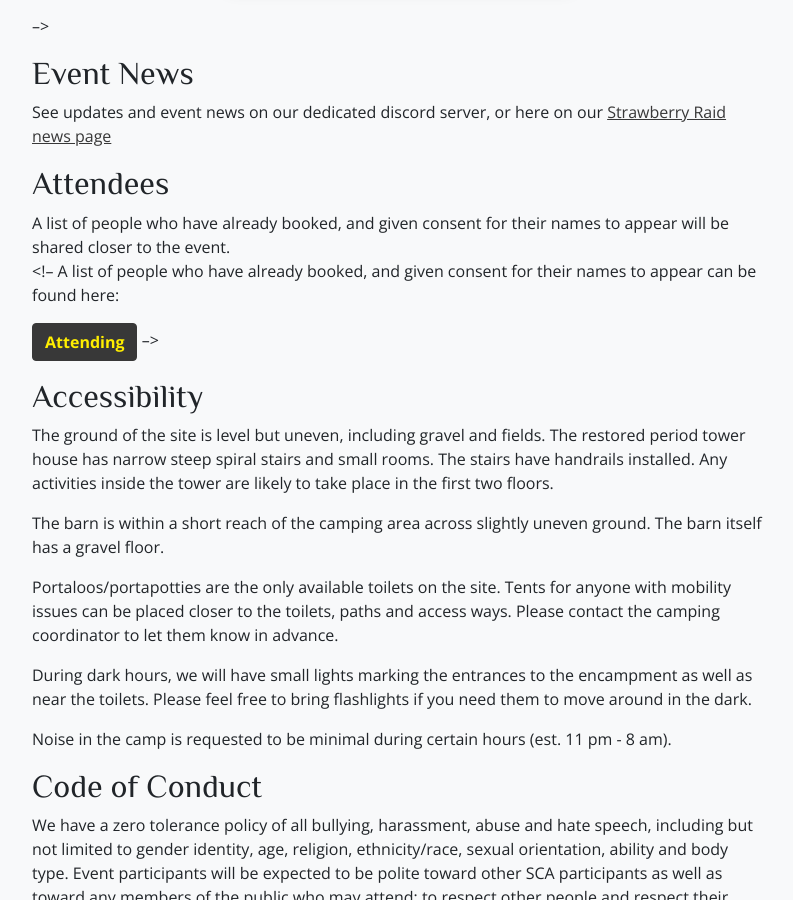
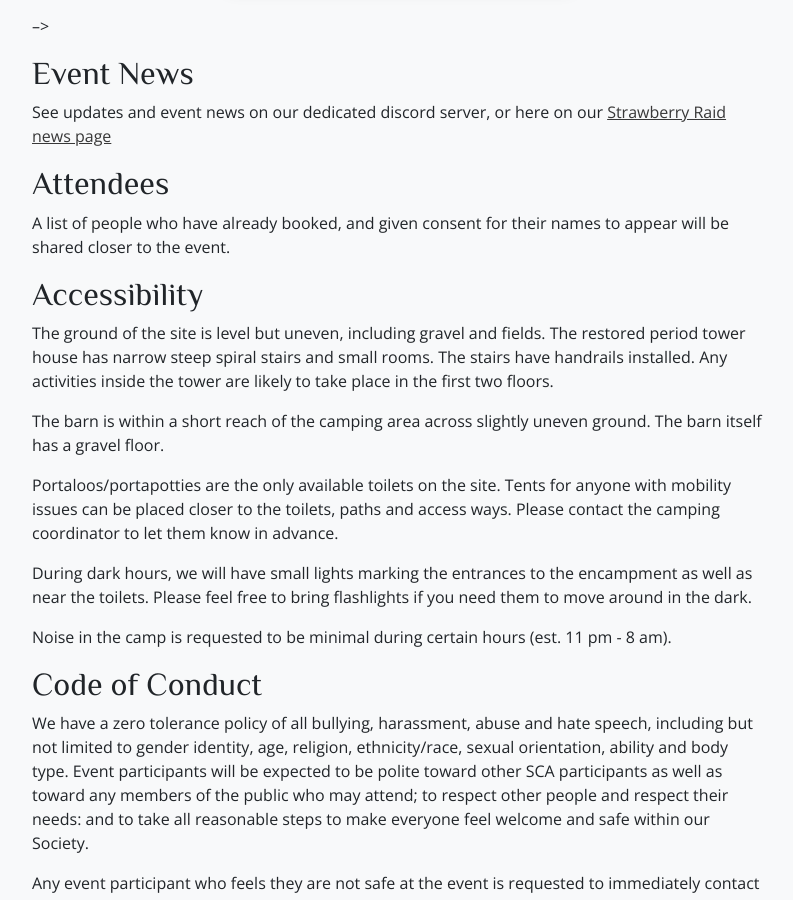
Before and after one commit to drachenwald/dun-in-mara, a Jekyll site: the page built from events/2027/strawberry-raid-vi/index.md, in a window 1280 px wide and 900 px high, scrolled down 1283 px. Shown: the whole window, without its empty margins (50-843 px from the left). Built offline with Jekyll 4.4.1, drawn with Linux system fonts in a browser that asks for light colours; comment, search, counter and statistics services are not loaded.

Commit message:
additional cleanup of SR 6 index

```diff
--- a/events/2027/strawberry-raid-vi/index.md
+++ b/events/2027/strawberry-raid-vi/index.md
@@ -12,9 +12,7 @@
 
 We will enjoy a range of medieval activities from the arts, crafts and camp cookery to the martial pursuits of armoured combat, fencing and archery. Beginners and experienced practitioners are welcome across the board.
 
- <!-- <div class="text-center m-4">
-  <a class="btn btn-warning shadow m-2 w-50" href="https://fienta.com/duninmara-strawberryraid-v"><i class="fas fa-ticket-alt me-1 m"></i> Book here</a><br />
-</div>  -->
+
 
 ## Contents
 
@@ -68,9 +66,7 @@
 
 ## Attendees
 A list of people who have already booked, and given consent for their names to appear will be shared closer to the event.
-<!-- A list of people who have already booked, and given consent for their names to appear can be found here:
 
-<a href="attending/" class="btn btn-primary">Attending</a>  -->
 
 <a name="accessibility"></a>
 ## Accessibility
@@ -135,7 +131,7 @@
 
 Sigginstown Castle is owned by SCA members who very generously open their home for us. Please respect their generosity, their home and their neighbours at all times. Any requests from the site owners must be complied with immediately. Smoking is forbidden indoors including inside the barn.
 
-<!--<a href="camping/" class="btn btn-primary">Camping</a> <a href="food/" class="btn btn-primary">Food & Other Supplies</a> <a href="https://www.sigginstowncastle.com/category/all-products" class="btn btn-primary">Food Plan</a> -->
+
 
 <a name="weather"></a>
 ## Weather
@@ -161,18 +157,17 @@
 ## Schedule
 
 The schedule will be communicated closer to the event
-<!--
-Please note that the schedule is currently **under construction** and will be updated in the lead up to the event. Check back later to see more info.    -->
+
 
 
 <a name="eventteam"></a>
 ## Event Team
 
-<!-- Contact THL Aodhán Dha Cheist at <a href="mailto:aidanbarron1@gmail.com">aidanbarron1@gmail.com</a> with any queries.   -->
+
 
 Head Stewards: Mistress Melisende Fitzwalter and Lady Gwerful an Filí
 Reservations: TBD
- <!-- THL Alays de Lunel (<a href="mailto:events@duninmara.org">events@duninmara.org</a>)    -->
+
 Camping Coordinator: TBD
 <!-- Máistir Aodh Ó Siadhail   -->
 Herald in Charge: TBD
@@ -199,9 +194,3 @@
 <!-- Órlaith Ildánach Caomhánach   -->
 Hype: TBD
 <!-- Mistress Melisende Fitzwalter     -->
-
-
-<!--
-<div class="text-center m-4">
-  <a class="btn btn-warning shadow m-2 w-50" href="https://fienta.com/duninmara-strawberryraid-v"><i class="fas fa-ticket-alt me-1 m"></i> Book here</a><br />
-</div>  -->
```
